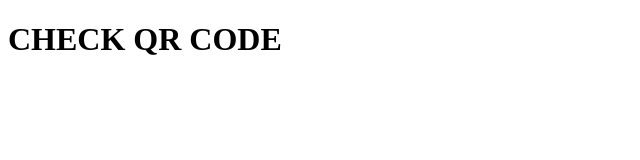
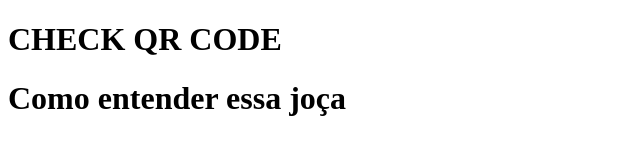
Before and after one commit to MD-Michael-Douglas/QR, a plain HTML site: page Index.html in a window 1280 px wide. Shown: the whole page, without its empty margins (0-640 px from the left). Drawn offline with Linux system fonts and the light colour scheme.

Commit message:
Tentando

```diff
--- a/Index.html
+++ b/Index.html
@@ -8,5 +8,6 @@
 </head>
 <body>
      <h1>CHECK QR CODE</h1>
+     <h1>Como entender essa joça</h1>
 </body>
 </html>
```
